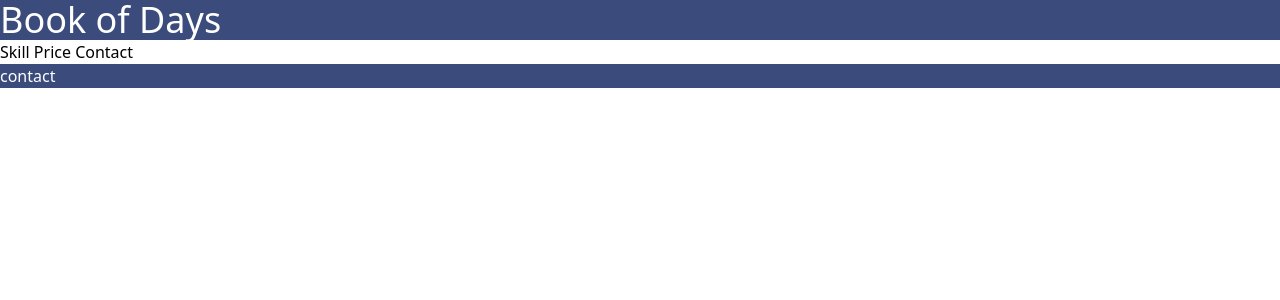
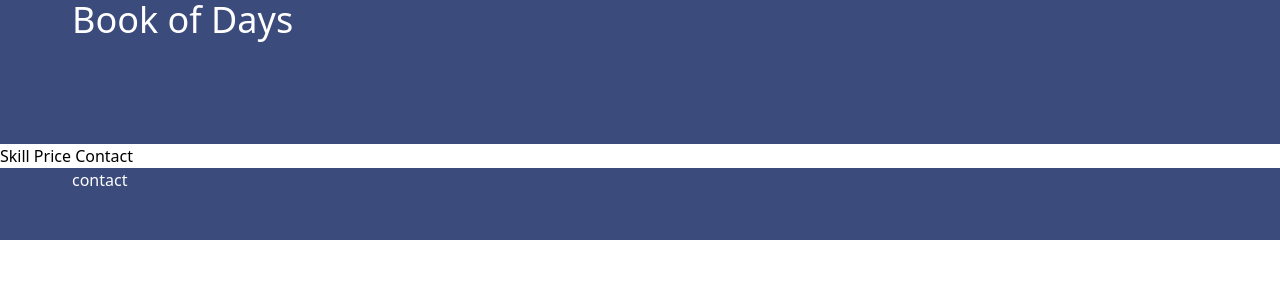
Before and after one commit to hmiyado/kottage, a Next.js app: page /contact in a window 1280 px wide. Shown: the top 300 px of the page. Built offline with nearby package versions, Linux system fonts and the light colour scheme.

Commit message:
add spacing

```diff
--- a/components/layout.tsx
+++ b/components/layout.tsx
@@ -7,13 +7,13 @@ export default function Layout({ children }: { children: JSX.Element }) {
       <Head>
         <title>Book of Days</title>
       </Head>
-      <header className="container bg-primary-700">
+      <header className="container bg-primary-700 px-x2l h-x6l">
         <h1 className="text-4xl text-white">Book of Days</h1>
       </header>
 
       <main>{children}</main>
 
-      <footer className="container bg-primary-700 text-white">
+      <footer className="container bg-primary-700 text-white px-x2l h-x2l">
         <Link href="/contact">contact</Link>
       </footer>
     </div>
--- a/tailwind.config.js
+++ b/tailwind.config.js
@@ -11,6 +11,12 @@ module.exports = {
         900: '#05244f',
       },
     },
+    spacing: {
+      l: '1.5rem',
+      xl: '3.0rem',
+      x2l: '4.5rem',
+      x6l: '9.0rem',
+    },
   },
   variants: {
     extend: {},
```
